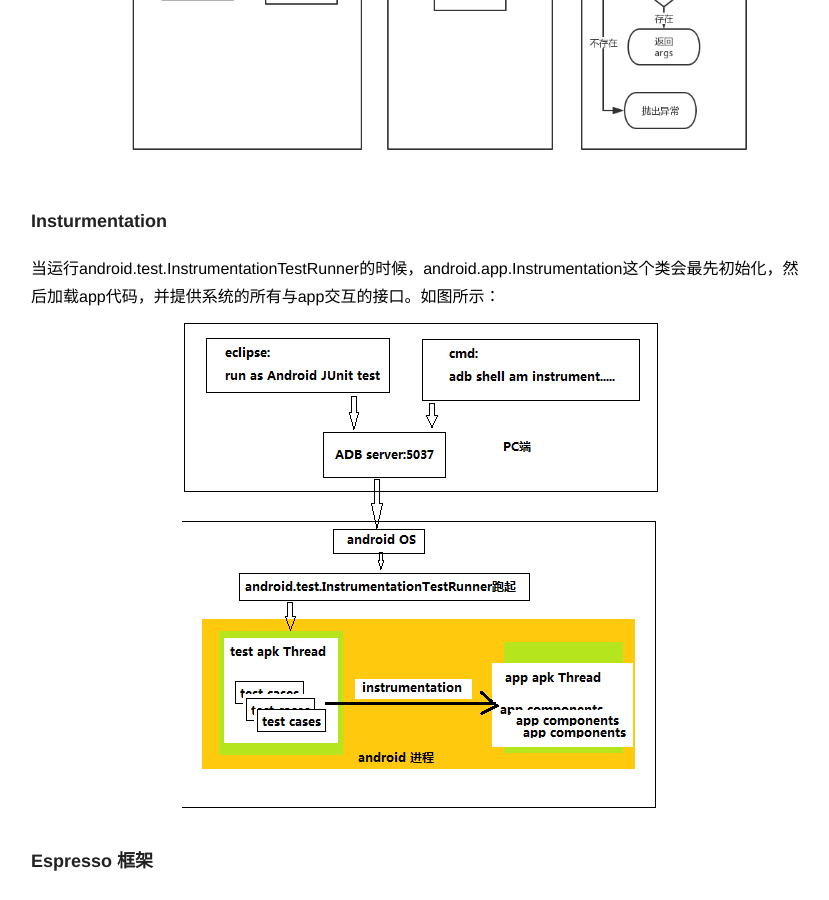
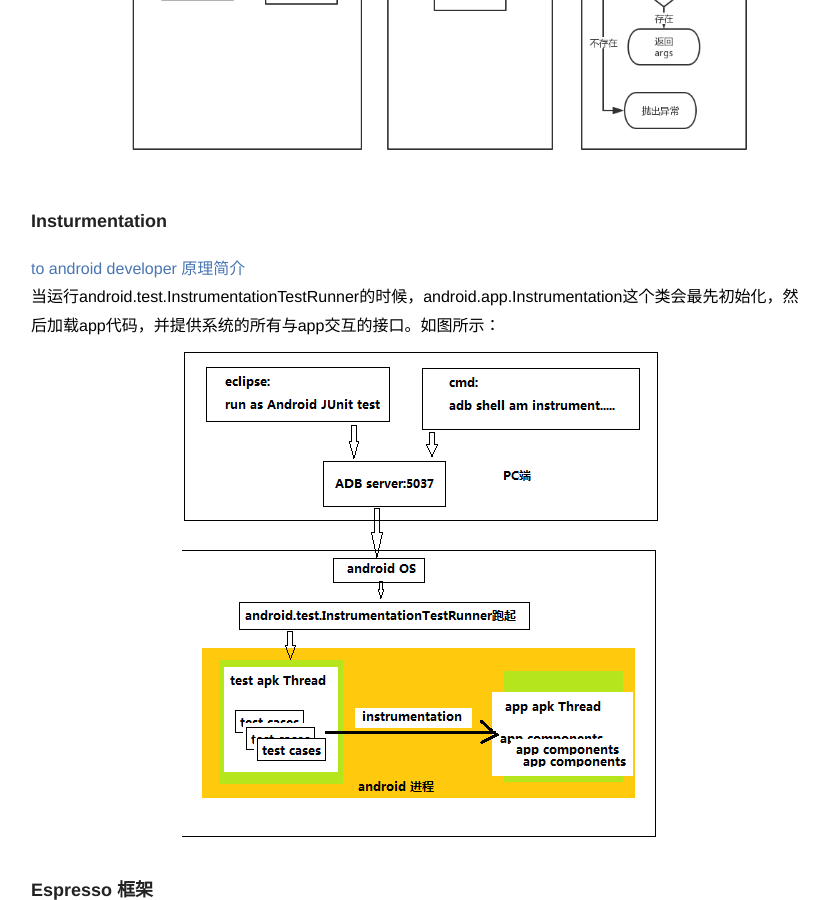
Before and after one commit to heavy-james/heavy-james.github.io, a Jekyll site: the page built from _posts/2016-03-06-AndroidUnitTest.md, in a window 1280 px wide and 900 px high, scrolled down 11195 px. Shown: the whole window, without its empty margins (219-1048 px from the left). Built offline with Jekyll 4.4.1, drawn with Linux system fonts in a browser that asks for light colours.

Commit message:
final modify

```diff
--- a/_posts/2016-03-06-AndroidUnitTest.md
+++ b/_posts/2016-03-06-AndroidUnitTest.md
@@ -364,6 +364,8 @@ JUnit定义了一些java 运行时级别的注解，在编写测试代码的时
    ![](https://heavy-james.github.io/images/android_test/mock_mock.png)
 
 ### Insturmentation
+[to android developer](https://developer.android.com/reference/android/app/Instrumentation.html)
+[原理简介](http://www.cnblogs.com/zhitang2009/p/3423068.html)
 当运行android.test.InstrumentationTestRunner的时候，android.app.Instrumentation这个类会最先初始化，然后加载app代码，并提供系统的所有与app交互的接口。如图所示：
 ![](https://heavy-james.github.io/images/android_test/instumenation_explain.png)
 
```
